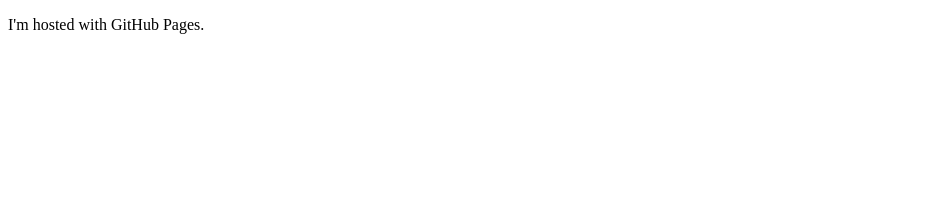
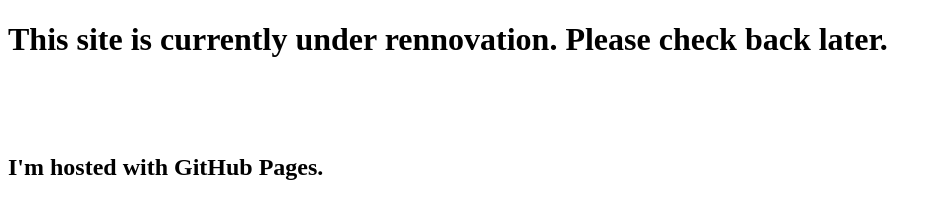
Before and after one commit to denelsky6/jacob.github.io, a plain HTML site: page index.html in a window 1280 px wide. Shown: the whole page, without its empty margins (0-942 px from the left). Drawn offline with Linux system fonts and the light colour scheme.

Commit message:
Update index.html

```diff
--- a/index.html
+++ b/index.html
@@ -1,7 +1,18 @@
 <!DOCTYPE html>
 <html>
-<body>
+        <head>
+     <link rel="stylesheet" type="text/css" href="main.css">
+        </head>
+    <body>
 
-<p>I'm hosted with GitHub Pages.</p>
-</body>
+
+
+        <h1>This site is currently under rennovation. Please check back later.</h1>
+<br>
+<br>
+<br>
+        <h2>I'm hosted with GitHub Pages.</h2>
+
+    </body>
+
 </html>
```
